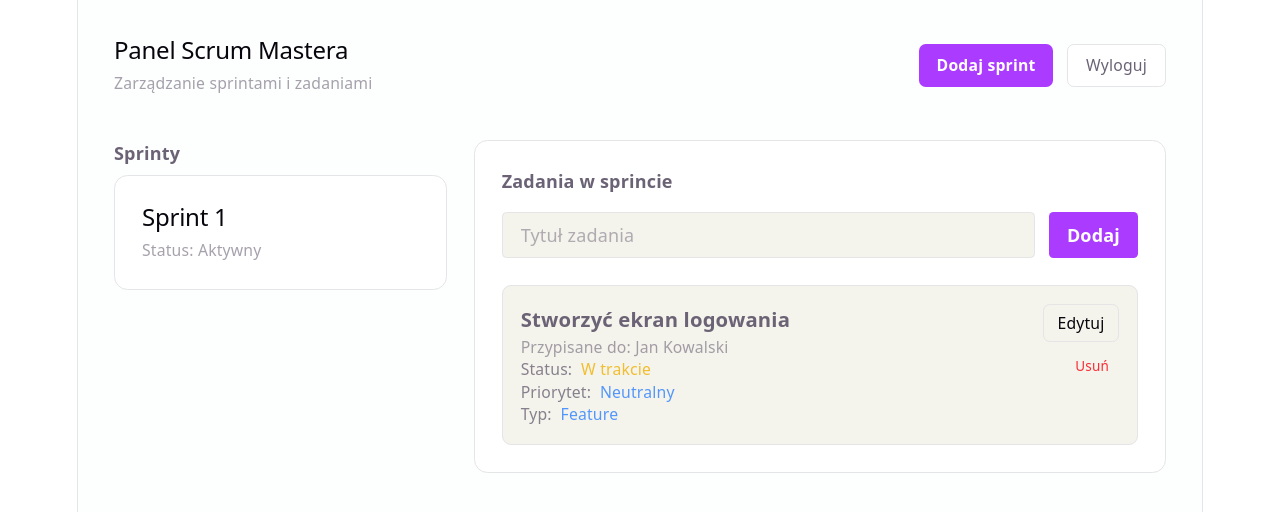
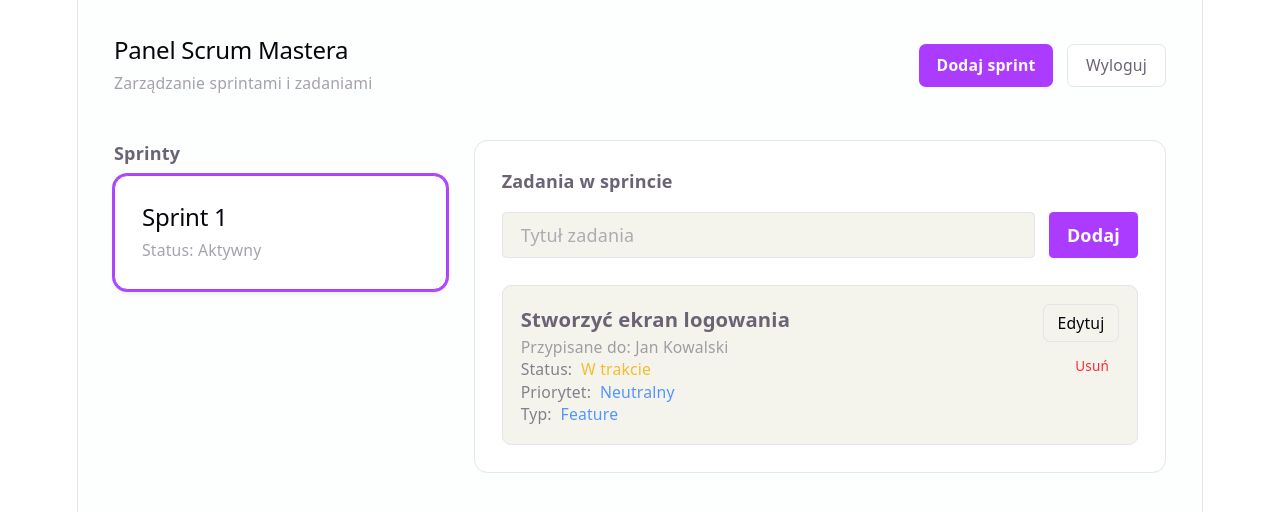
Before and after one commit to progzesp-gr2/projekt, a React (Vite) app in the folder frontend/: page /scrum-master in a window 1280 px wide. Shown: the top 512 px of the page. Built offline with nearby package versions, Linux system fonts and the light colour scheme.

Commit message:
dodane: możliwość wyboru sprintu

```diff
--- a/frontend/src/pages/ScrumMasterPage.jsx
+++ b/frontend/src/pages/ScrumMasterPage.jsx
@@ -4,8 +4,10 @@ import { useNavigate } from 'react-router-dom';
 export default function ScrumMasterPage() {
   const navigate = useNavigate();
 
+  const [selectedSprintId, setSelectedSprintId] = useState(1);
+
   const [tasks, setTasks] = useState([
-    { id: 1, title: 'Stworzyć ekran logowania', assignedTo: ['Jan Kowalski'], status: 'W trakcie', priority: 'Neutralny', type: 'Feature'},
+    { id: 1, sprintId: 1, title: 'Stworzyć ekran logowania', assignedTo: ['Jan Kowalski'], status: 'W trakcie', priority: 'Neutralny', type: 'Feature'},
   ]);
 
   const [newTask, setNewTask] = useState('');
@@ -30,12 +32,13 @@ export default function ScrumMasterPage() {
   const handleAddTask = (e) => {
     e.preventDefault();
 
-    if (!newTask.trim()) return;
+    if (!newTask.trim() || !selectedSprintId) return;
 
     setTasks([
       ...tasks,
       {
         id: Date.now(),
+        sprintId: selectedSprintId,
         title: newTask,
         assignedTo: [],
         status: 'Do zrobienia',
@@ -163,16 +166,24 @@ export default function ScrumMasterPage() {
       <div className="grid grid-cols-1 lg:grid-cols-3 gap-6">
         <div className="space-y-4">
           <h3 className="font-bold mb-2">Sprinty</h3>
-          {sprints.map((sprint) => (
+          {sprints.map((sprint) => {
+            const isSelected = selectedSprintId === sprint.id;
+            return (
               <div
                 key={sprint.id}
-              className="p-6 rounded-xl border relative"
-              style={{ backgroundColor: 'var(--bg)', borderColor: 'var(--border)' }}
+                onClick={() => setSelectedSprintId(sprint.id)}
+                className={`p-6 rounded-xl border relative cursor-pointer transition-all ${
+                  isSelected
+                    ? 'ring-2 ring-purple-500 shadow-md'
+                    : 'hover:bg-gray-50/50'
+                }`}
+                style={{ backgroundColor: 'var(--bg)', borderColor: isSelected ? 'var(--accent)' : 'var(--border)' }}
               >
                 <h2 className="text-xl font-bold mb-1">{sprint.name}</h2>
                 <p className="text-sm opacity-60">Status: <span className="font-medium">{sprint.status}</span></p>
               </div>
-          ))}
+            );
+            })}
             {sprints.length === 0 && (
               <p className="text-sm opacity-50 italic">Brak utworzonych sprintów.</p>
             )}
@@ -203,7 +214,10 @@ export default function ScrumMasterPage() {
           </form>
 
           <div className="space-y-3">
-            {tasks.map((task) => (
+            <div className="space-y-3">
+            {tasks
+              .filter((task) => task.sprintId === selectedSprintId)
+              .map((task) => (
                 <div
                 key={task.id}
                 className="p-4 rounded-lg border flex justify-between items-start"
@@ -249,6 +263,13 @@ export default function ScrumMasterPage() {
                 </div>
               </div>
               ))}
+
+            {tasks.filter((t) => t.sprintId === selectedSprintId).length === 0 && (
+              <div className="text-center py-10 opacity-40 text-sm">
+                Brak zadań w tym sprincie.
+              </div>
+            )}
+            </div>
           </div>
         </div>
       </div>
```
Lines whose indentation alone changed are shown as unchanged.
